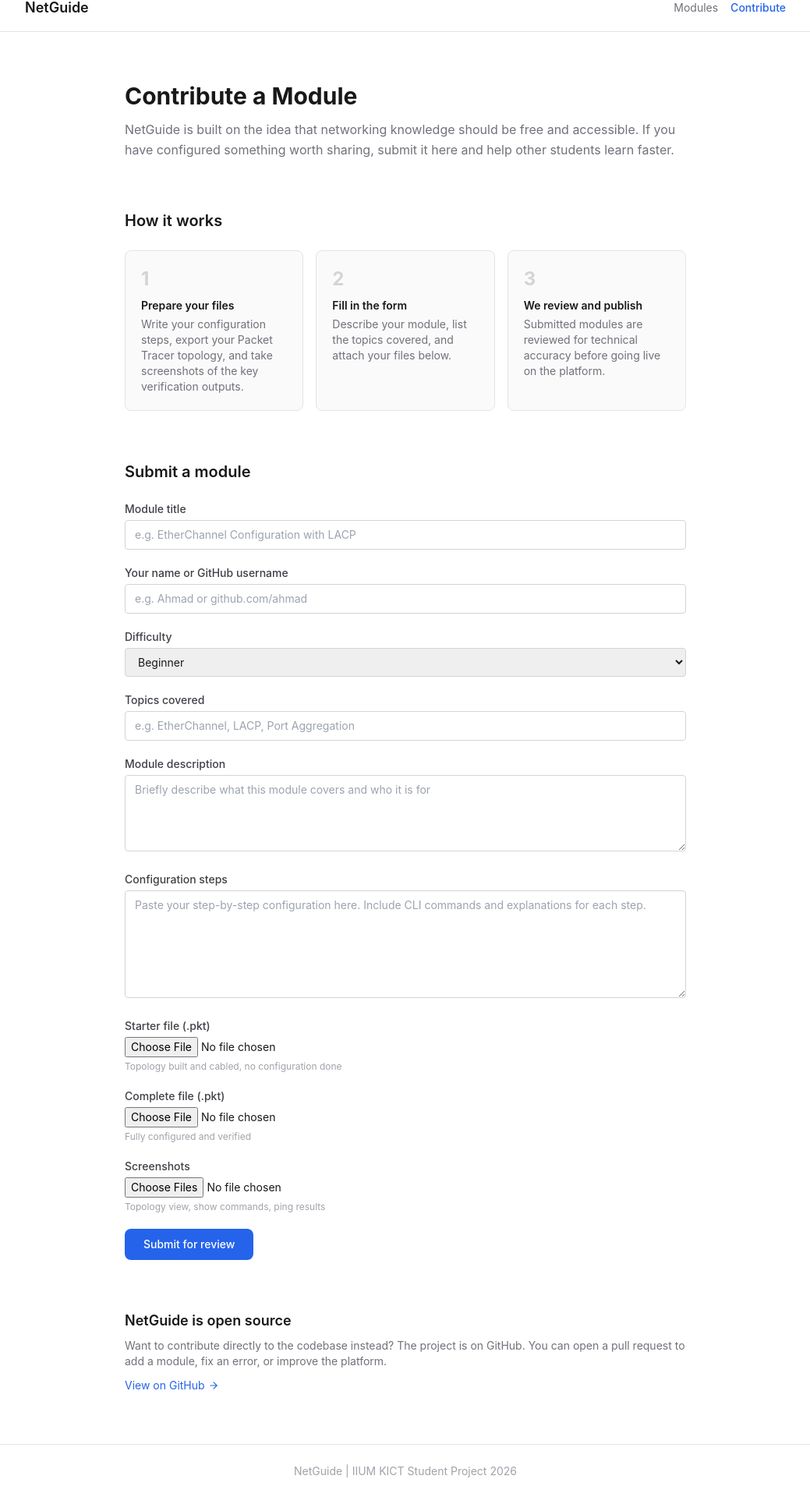
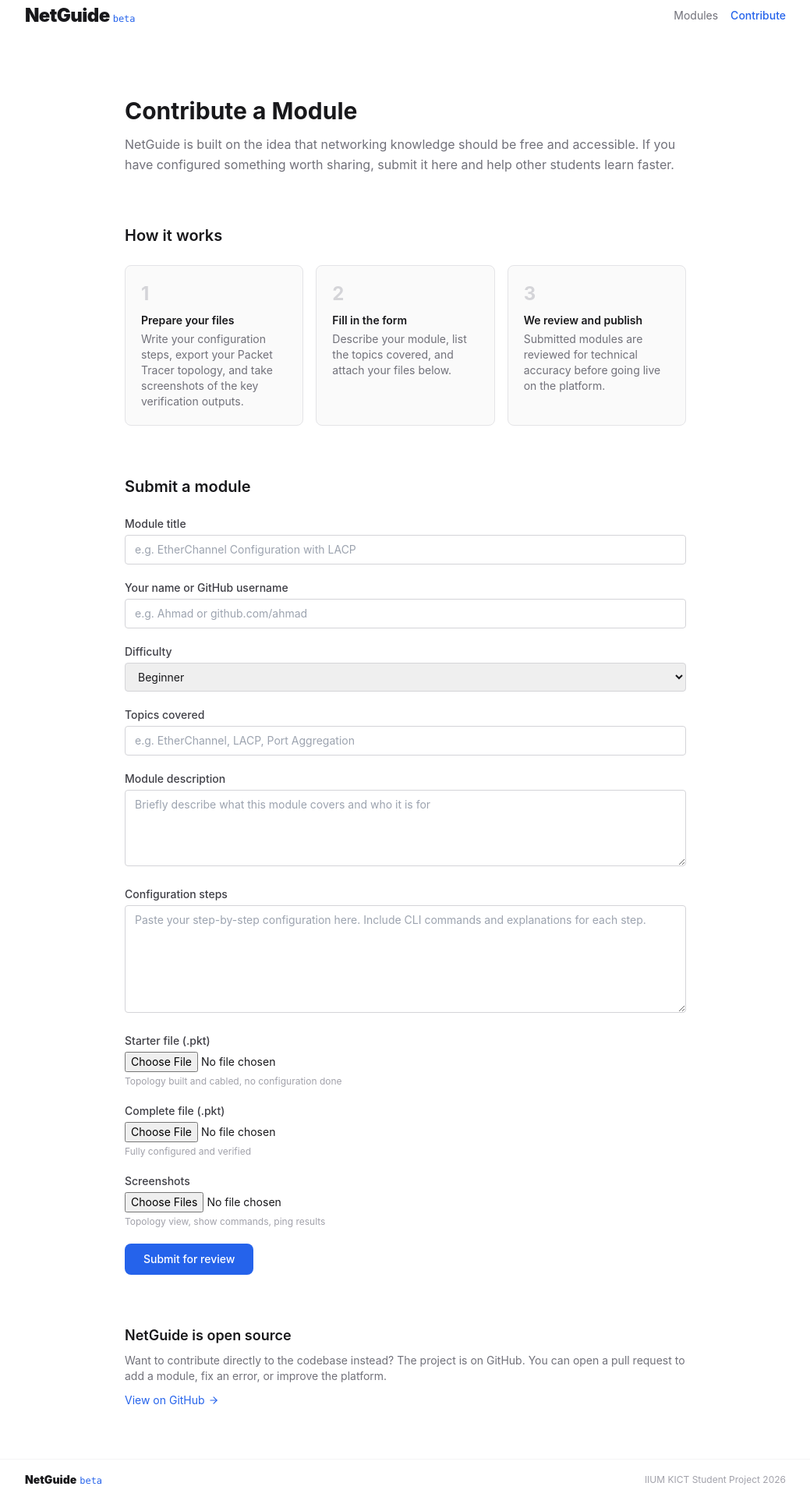
Before and after one commit to near-link/NetGuide, a Next.js app: page /contribute in a window 1280 px wide. Shown: the part 20-1940 px from the top of the page at 78% size, without its empty margins (120-1159 px from the left). Built offline with nearby package versions, Linux system fonts and the light colour scheme.

Commit message:
fix: module guide page scaling issues on mobile

```diff
--- a/app/contribute/page.tsx
+++ b/app/contribute/page.tsx
@@ -12,10 +12,15 @@ export const metadata: Metadata = {
 export default function ContributePage() {
   return (
     <div className="min-h-screen flex flex-col">
-      <header className="border-b border-zinc-200">
-        <div className="max-w-5xl mx-auto px-6 py-4 flex items-center justify-between">
-          <Link href="/" className="text-lg font-semibold text-zinc-900">
-            NetGuide
+      <header>
+        <div className="max-w-5xl mx-auto px-4 sm:px-6 py-6 flex items-center justify-between">
+          <Link href="/" className="flex items-baseline">
+            <span className="font-black text-2xl tracking-tight text-zinc-900">
+              NetGuide
+            </span>
+            <span className="text-xs font-mono text-blue-600 ml-1 align-super">
+              beta
+            </span>
           </Link>
           <div className="flex items-center gap-4">
             <Link
@@ -34,7 +39,7 @@ export default function ContributePage() {
         </div>
       </header>
 
-      <main className="flex-1 max-w-3xl mx-auto px-6 py-16 w-full">
+      <main className="flex-1 max-w-3xl mx-auto px-4 sm:px-6 py-16 w-full">
         <h1 className="text-3xl font-bold text-zinc-900 mb-3">
           Contribute a Module
         </h1>
@@ -108,11 +113,13 @@ export default function ContributePage() {
         </section>
       </main>
 
-      <footer className="border-t border-zinc-200">
-        <div className="max-w-5xl mx-auto px-6 py-6">
-          <p className="text-sm text-zinc-400 text-center">
-            NetGuide | IIUM KICT Student Project 2026
-          </p>
+      <footer className="border-t border-zinc-100">
+        <div className="max-w-5xl mx-auto px-4 sm:px-6 py-4 flex items-center justify-between">
+          <div className="flex items-baseline">
+            <span className="font-black text-sm text-zinc-900">NetGuide</span>
+            <span className="text-xs font-mono text-blue-600 ml-1 align-super">beta</span>
+          </div>
+          <span className="text-xs text-zinc-400">IIUM KICT Student Project 2026</span>
         </div>
       </footer>
     </div>
--- a/app/modules/[slug]/page.tsx
+++ b/app/modules/[slug]/page.tsx
@@ -53,35 +53,35 @@ export default function ModuleGuidePage({
   return (
     <div className="min-h-screen flex flex-col">
       <header className="border-b border-zinc-200 sticky top-0 bg-white z-10">
-        <div className="max-w-6xl mx-auto px-6 py-4 flex items-center justify-between">
-          <Link href="/" className="text-lg font-semibold text-zinc-900">
+        <div className="max-w-6xl mx-auto px-4 sm:px-6 py-4 flex items-center justify-between">
+          <Link href="/" className="text-lg font-semibold text-zinc-900 shrink-0">
             NetGuide
           </Link>
-          <div className="flex items-center gap-4">
+          <div className="flex items-center gap-3 sm:gap-4 text-sm">
             <Link
               href="/modules"
-              className="text-sm text-zinc-500 hover:text-zinc-900 transition-colors"
+              className="text-zinc-500 hover:text-zinc-900 transition-colors"
             >
               Modules
             </Link>
             <Link
               href="/contribute"
-              className="text-sm text-zinc-500 hover:text-zinc-900 transition-colors"
+              className="hidden sm:inline text-zinc-500 hover:text-zinc-900 transition-colors"
             >
               Contribute
             </Link>
-            <span className="text-zinc-300">|</span>
-            <span className="text-sm text-zinc-900 font-medium">
+            <span className="text-zinc-300 hidden sm:inline">|</span>
+            <span className="text-zinc-900 font-medium truncate max-w-[120px] sm:max-w-none">
               {mod.title}
             </span>
           </div>
         </div>
       </header>
 
-      <main className="flex-1 max-w-6xl mx-auto px-6 py-10 flex gap-12">
+      <main className="flex-1 max-w-6xl mx-auto px-4 sm:px-6 py-10 flex flex-col lg:flex-row gap-8 lg:gap-12 w-full">
         <Sidebar module={mod} activeStep={activeStep} />
 
-        <div className="flex-1 min-w-0 max-w-3xl">
+        <div className="flex-1 min-w-0">
           <PktDownload
             starterFile={mod.downloads.starter}
             completeFile={mod.downloads.complete}
@@ -153,11 +153,13 @@ export default function ModuleGuidePage({
         </div>
       </main>
 
-      <footer className="border-t border-zinc-200">
-        <div className="max-w-6xl mx-auto px-6 py-6">
-          <p className="text-sm text-zinc-400 text-center">
-            NetGuide | IIUM KICT Student Project 2026
-          </p>
+      <footer className="border-t border-zinc-100">
+        <div className="max-w-6xl mx-auto px-4 sm:px-6 py-4 flex items-center justify-between">
+          <div className="flex items-baseline">
+            <span className="font-black text-sm text-zinc-900">NetGuide</span>
+            <span className="text-xs font-mono text-blue-600 ml-1 align-super">beta</span>
+          </div>
+          <span className="text-xs text-zinc-400">IIUM KICT Student Project 2026</span>
         </div>
       </footer>
     </div>
--- a/components/CLIBlock.tsx
+++ b/components/CLIBlock.tsx
@@ -13,7 +13,7 @@ export default function CLIBlock({ code }: { code: string }) {
   };
 
   return (
-    <div className="relative rounded-lg overflow-hidden border border-zinc-800">
+    <div className="relative rounded-lg overflow-hidden border border-zinc-800 max-w-full">
       <div className="flex items-center justify-between px-4 py-2 bg-zinc-800 border-b border-zinc-700">
         <span className="text-xs text-zinc-400 font-mono">CLI</span>
         <button
--- a/components/StepCard.tsx
+++ b/components/StepCard.tsx
@@ -61,7 +61,7 @@ export default function StepCard({
               size={18}
               className="text-zinc-500 mt-0.5 flex-shrink-0"
             />
-            <div className="w-full">
+            <div className="w-full overflow-hidden">
               <p className="text-sm font-medium text-zinc-700 mb-2">
                 Verification
               </p>
```
